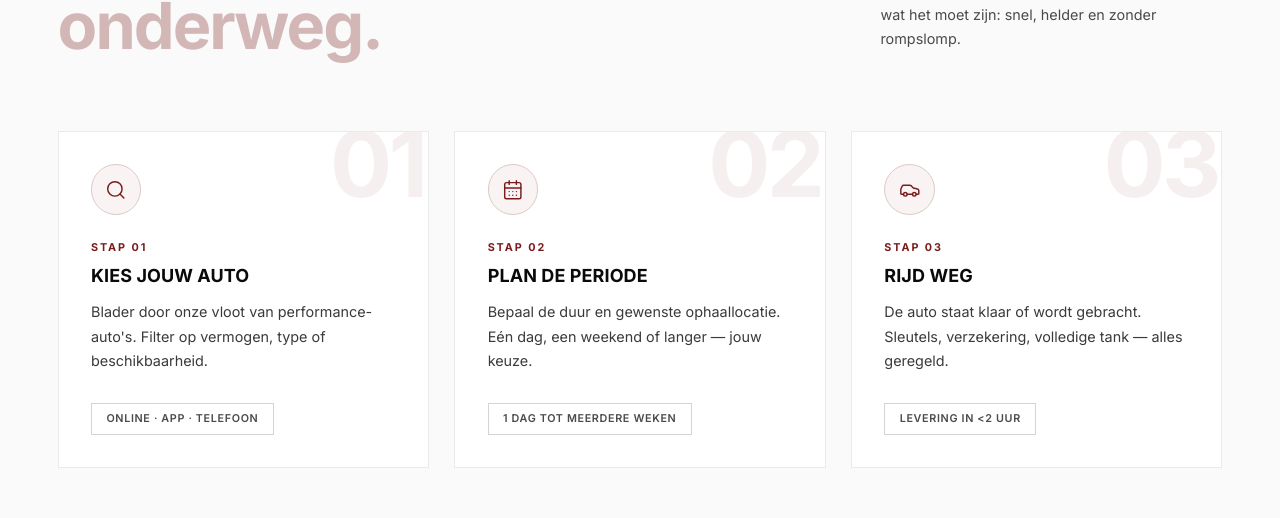
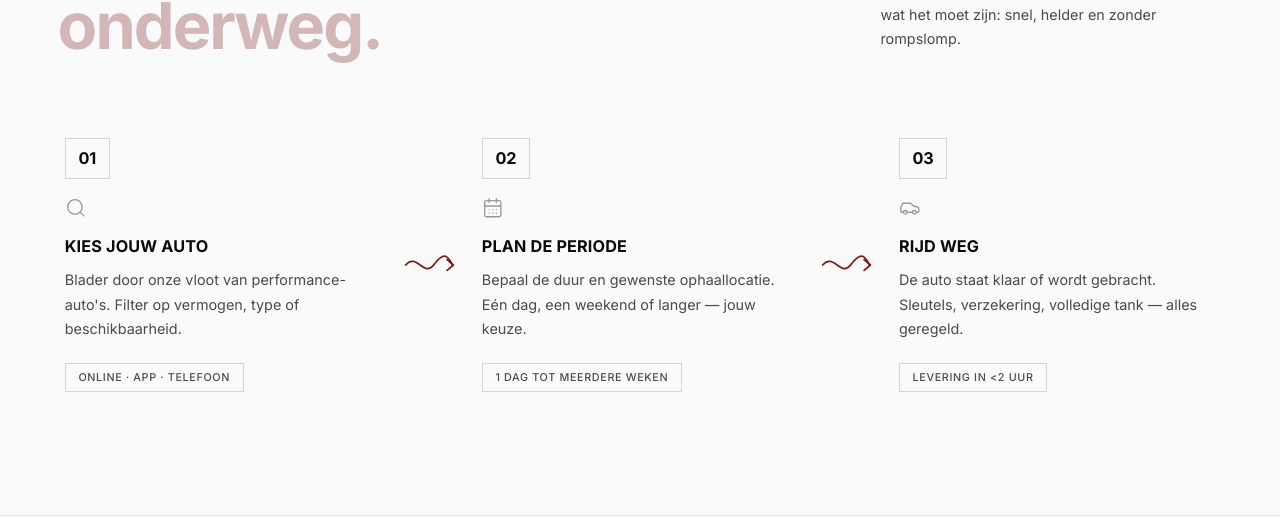
Before and after one commit to AdamSaber-mr/rapid_cars, a React (Vite) app: page /#/ in a window 1280 px wide. Shown: the part 3030-3548 px from the top of the page. Built offline with nearby package versions, Linux system fonts and the light colour scheme.

Commit message:
feat: link werkwijze steps with a flowing wavy arrow connector

```diff
--- a/src/app/components/HowItWorks.tsx
+++ b/src/app/components/HowItWorks.tsx
@@ -1,3 +1,4 @@
+import { Fragment } from 'react';
 import { motion } from 'motion/react';
 import { Search, CalendarDays, Car } from 'lucide-react';
 import { Link } from 'react-router';
@@ -31,21 +32,68 @@ const steps = [
 
 const EASE = [0.22, 1, 0.36, 1] as const;
 
+// Reveal everything in source order — cards and the connectors between them —
+// so the whole process builds up from left to right (top to bottom on mobile).
 const stepsContainer = {
   hidden: {},
   show: {
-    transition: { staggerChildren: 0.16, delayChildren: 0.05 },
+    transition: { staggerChildren: 0.18, delayChildren: 0.05 },
   },
 };
 
 const stepCard = {
-  hidden: { opacity: 0, y: 44 },
+  hidden: { opacity: 0, x: -26 },
   show: {
     opacity: 1,
-    y: 0,
-    transition: { duration: 0.6, ease: EASE },
+    x: 0,
+    transition: { duration: 0.55, ease: EASE },
   },
 };
+
+const connectorWrap = {
+  hidden: { opacity: 0 },
+  show: { opacity: 1 },
+};
+
+const connectorLine = {
+  hidden: { pathLength: 0, opacity: 0 },
+  show: { pathLength: 1, opacity: 1, transition: { duration: 0.55, ease: EASE } },
+};
+
+const connectorHead = {
+  hidden: { opacity: 0 },
+  show: { opacity: 1, transition: { delay: 0.42, duration: 0.25 } },
+};
+
+// Clean wavy arrow that flows toward the next step. Rotated 90° on mobile so it
+// points down to the next stacked card.
+function StepConnector() {
+  return (
+    <svg
+      viewBox="0 0 64 40"
+      fill="none"
+      className="h-9 w-14 rotate-90 text-[#7A1C1C] sm:h-10 sm:w-16 sm:rotate-0"
+      aria-hidden
+    >
+      <motion.path
+        d="M3 20 C 15 6 23 34 34 20 S 49 8 55 20"
+        stroke="currentColor"
+        strokeWidth={2}
+        strokeLinecap="round"
+        strokeLinejoin="round"
+        variants={connectorLine}
+      />
+      <motion.path
+        d="M49 14 L56 20 L49 26"
+        stroke="currentColor"
+        strokeWidth={2}
+        strokeLinecap="round"
+        strokeLinejoin="round"
+        variants={connectorHead}
+      />
+    </svg>
+  );
+}
 
 export function HowItWorks() {
   return (
@@ -98,74 +146,74 @@ export function HowItWorks() {
           </div>
         </div>
 
-        {/* Steps - animated cards */}
+        {/* Steps - clean cards linked by a flowing arrow */}
         <motion.div
           variants={stepsContainer}
           initial="hidden"
           whileInView="show"
           viewport={{ once: true, amount: 0.2 }}
-          className="grid grid-cols-1 sm:grid-cols-3 gap-5 lg:gap-7"
+          className="flex flex-col sm:flex-row sm:items-stretch"
         >
-          {steps.map((step) => {
+          {steps.map((step, index) => {
             const Icon = step.icon;
             return (
+              <Fragment key={step.number}>
                 <motion.div
-                key={step.number}
                   variants={stepCard}
-                whileHover={{ y: -8 }}
-                transition={{ type: 'spring', stiffness: 300, damping: 22 }}
-                className="group relative flex flex-col overflow-hidden bg-white border border-[#EAEAEA] p-7 lg:p-9"
+                  className="flex flex-1 flex-col rounded-2xl border border-[#EAEAEA] bg-white p-6 sm:rounded-none sm:border-0 sm:bg-transparent sm:p-1 lg:p-2"
                 >
-                {/* Oversized ghost number */}
+                  {/* Step number */}
+                  <div className="mb-4 sm:mb-5">
                     <span
-                  className="pointer-events-none absolute -top-4 right-1 select-none leading-none text-[#7A1C1C]/[0.07] transition-colors duration-500 group-hover:text-[#7A1C1C]/[0.12]"
-                  style={{ fontFamily: 'Inter, sans-serif', fontWeight: 800, fontSize: 'clamp(5.5rem,8vw,8.5rem)', letterSpacing: '-0.04em' }}
+                      className="inline-block border border-[#D4D4D4] px-3.5 py-2 text-[#0A0A0A]"
+                      style={{ fontFamily: 'Inter, sans-serif', fontWeight: 700, fontSize: '18px', letterSpacing: '-0.01em' }}
                     >
                       {step.number}
                     </span>
-
-                {/* Icon badge */}
-                <div className="relative mb-7 flex h-14 w-14 items-center justify-center rounded-full border border-[#DCC9C9] bg-[#FAF3F3] text-[#7A1C1C] transition-all duration-300 group-hover:scale-105 group-hover:border-[#7A1C1C] group-hover:bg-[#7A1C1C] group-hover:text-white">
-                  <Icon className="h-6 w-6" strokeWidth={1.6} />
                   </div>
 
-                {/* Step label */}
-                <span
-                  className="relative mb-2.5 text-[12px] uppercase tracking-[0.18em] text-[#7A1C1C]"
-                  style={{ fontFamily: 'Inter, sans-serif', fontWeight: 700 }}
-                >
-                  Stap {step.number}
-                </span>
+                  {/* Icon */}
+                  <div className="mb-5">
+                    <Icon className="h-6 w-6 text-[#9A9A9A]" strokeWidth={1.5} />
+                  </div>
 
                   {/* Title */}
                   <h3
-                  className="relative mb-3.5 uppercase text-[#0A0A0A]"
-                  style={{ fontFamily: 'Inter, sans-serif', fontWeight: 800, fontSize: '20px', letterSpacing: '0.005em', lineHeight: 1.25 }}
+                    className="mb-3 uppercase text-[#0A0A0A]"
+                    style={{ fontFamily: 'Inter, sans-serif', fontWeight: 700, fontSize: '18px', letterSpacing: '0.01em', lineHeight: 1.3 }}
                   >
                     {step.title}
                   </h3>
 
                   {/* Description */}
                   <p
-                  className="relative mb-8 flex-1 text-[#3A3A3A]"
+                    className="mb-6 flex-1 text-[#4A4A4A]"
                     style={{ fontFamily: 'Inter, sans-serif', fontWeight: 400, fontSize: '16px', lineHeight: 1.7 }}
                   >
                     {step.description}
                   </p>
 
                   {/* Tag */}
-                <div className="relative mt-auto">
+                  <div className="mt-auto">
                     <span
-                    className="inline-block border border-[#D4D4D4] px-4 py-2 uppercase text-[#4A4A4A] transition-colors duration-300 group-hover:border-[#7A1C1C] group-hover:text-[#7A1C1C]"
-                    style={{ fontFamily: 'Inter, sans-serif', fontWeight: 600, fontSize: '12px', letterSpacing: '0.06em' }}
+                      className="inline-block border border-[#D4D4D4] px-3.5 py-1.5 uppercase text-[#4A4A4A]"
+                      style={{ fontFamily: 'Inter, sans-serif', fontWeight: 500, fontSize: '12px', letterSpacing: '0.06em' }}
                     >
                       {step.tag}
                     </span>
                   </div>
+                </motion.div>
 
-                {/* Accent line grows on hover */}
-                <span className="absolute bottom-0 left-0 h-[3px] w-full origin-left scale-x-0 bg-[#7A1C1C] transition-transform duration-500 ease-out group-hover:scale-x-100" />
+                {index < steps.length - 1 && (
+                  <motion.div
+                    variants={connectorWrap}
+                    className="flex items-center justify-center py-2 sm:py-0 sm:px-2 lg:px-4"
+                    aria-hidden
+                  >
+                    <StepConnector />
                   </motion.div>
+                )}
+              </Fragment>
             );
           })}
         </motion.div>
```
Lines whose indentation alone changed are shown as unchanged.
